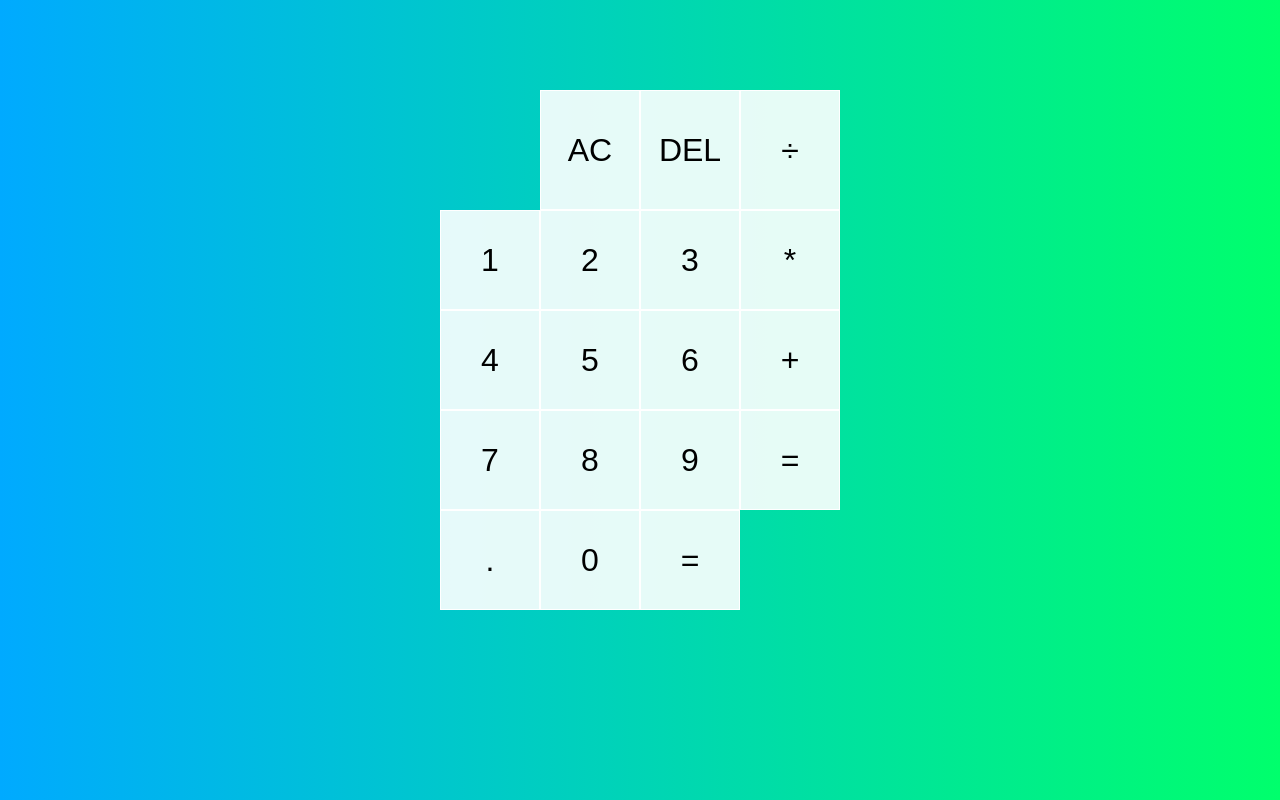
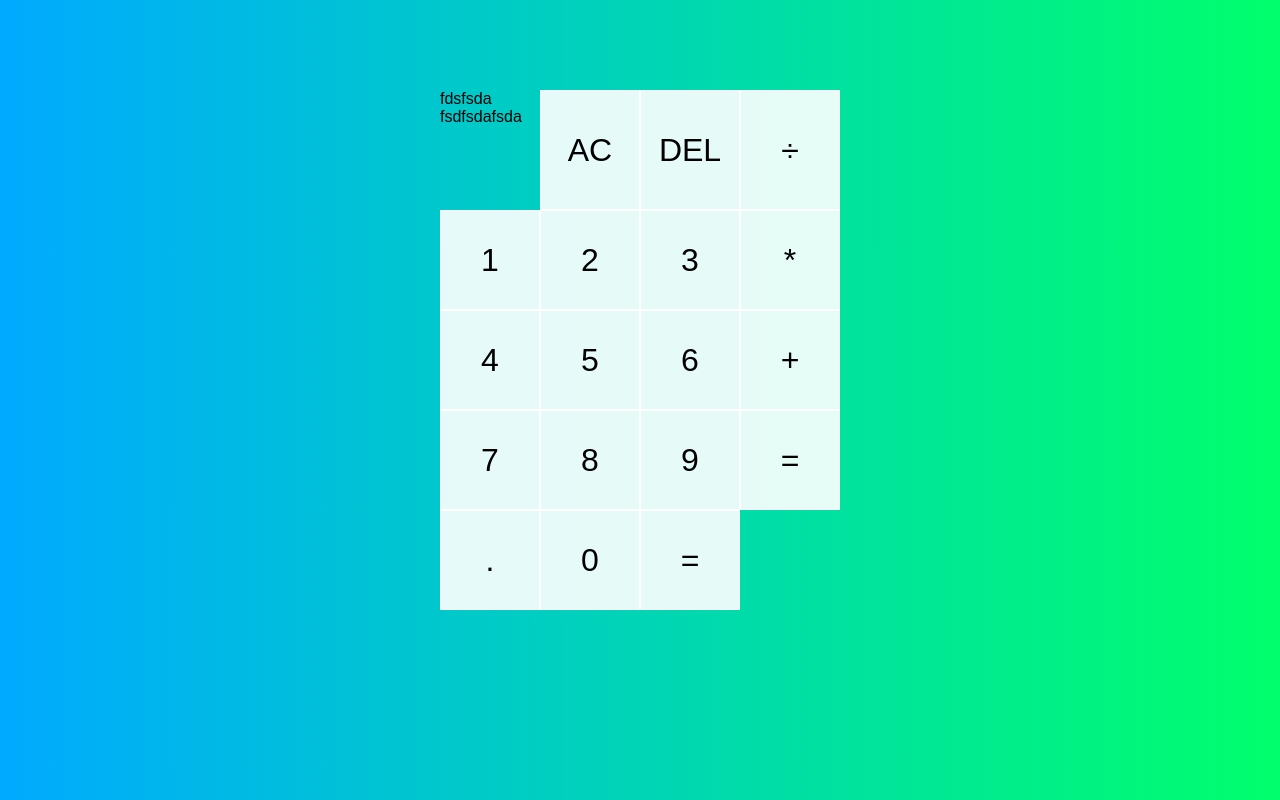
Before and after one commit to PrenitaVulpo/simple-calculator, a plain HTML site: page index.html in a window 1280 px wide. Drawn offline with Linux system fonts and the light colour scheme.

Commit message:
add dummy text

```diff
--- a/index.html
+++ b/index.html
@@ -11,8 +11,8 @@
 	<body>
 		<div class="calculator-grid">
 			<div class="output">
-        <div class="previous-operant"></div>
-        <div class="current-operand"></div>
+				<div class="previous-operant">fdsfsda</div>
+				<div class="current-operand">fsdfsdafsda</div>
 			</div>
 			<button class="span-two">AC</button>
 			<button>DEL</button>
```
Lines whose indentation alone changed are shown as unchanged.
